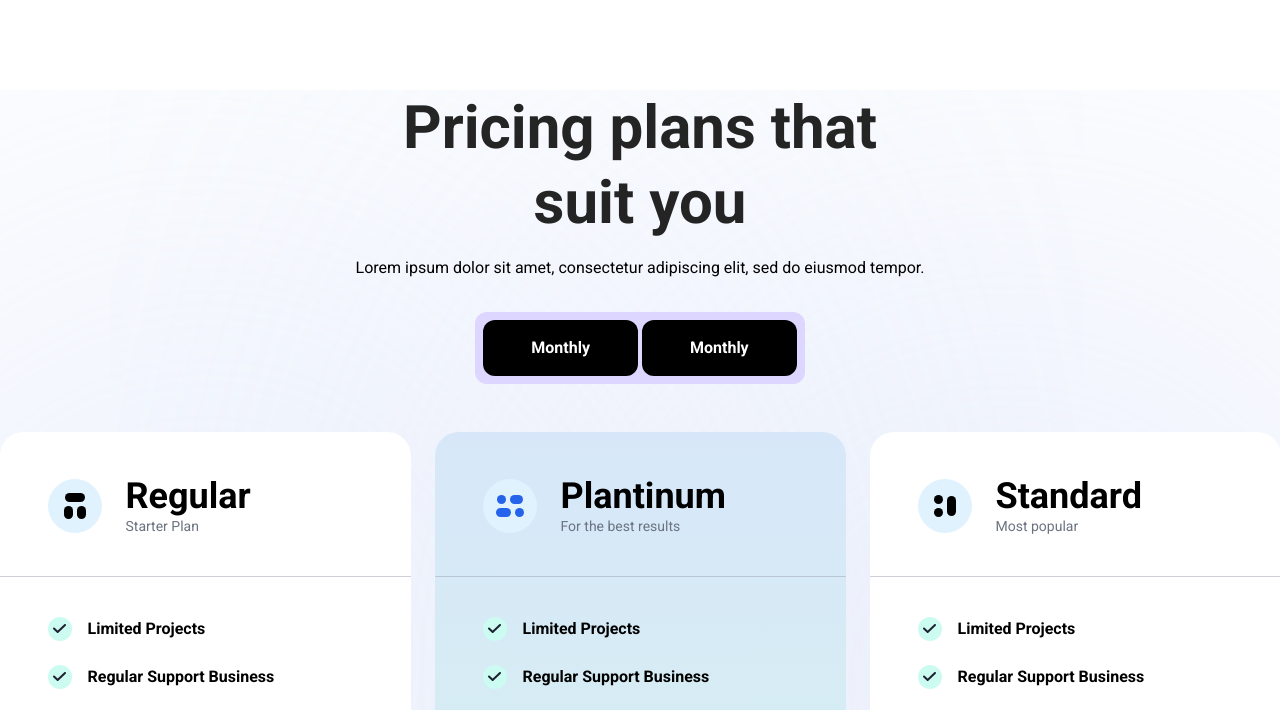
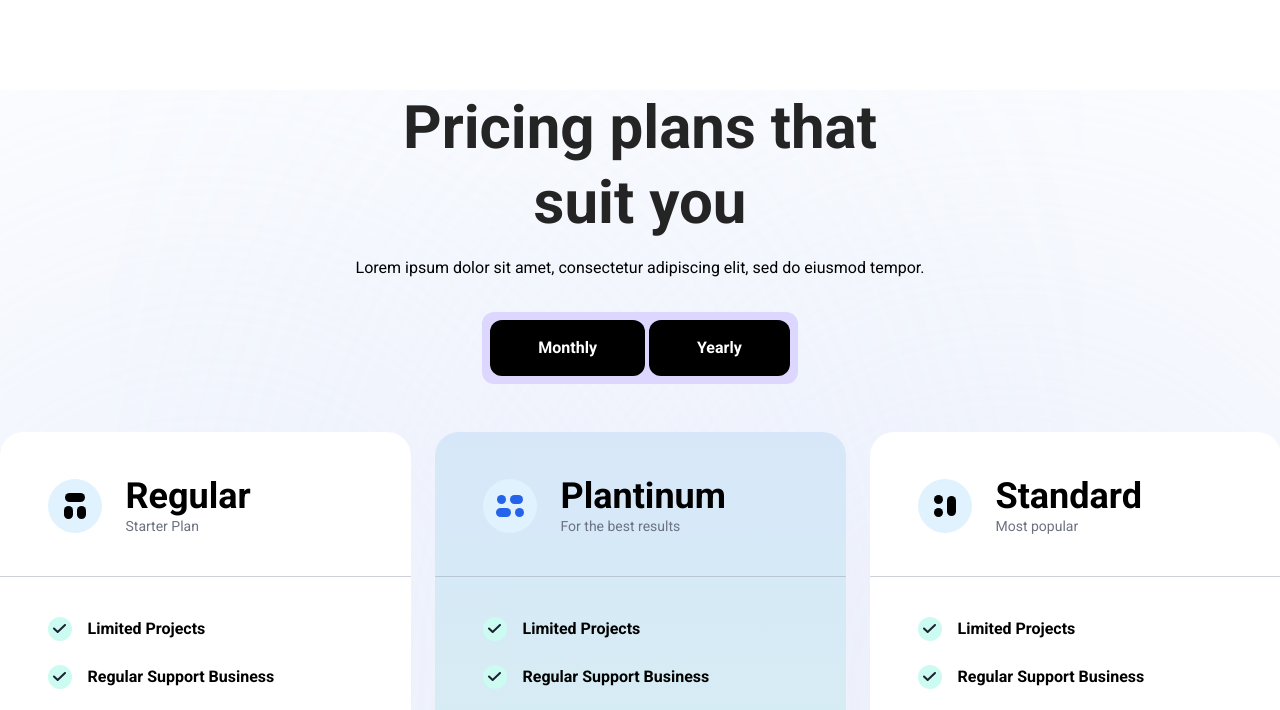
Before and after one commit to Annexode/Client-first-Template-11, a website: page index.html in a window 1280 px wide. Shown: the part 74-784 px from the top of the page. Drawn offline with Linux system fonts and the light colour scheme.

```diff
--- a/index.html
+++ b/index.html
@@ -75,7 +75,7 @@
             id="yearly"
             class="bg-black pt-4 pb-4 pr-12 pl-12 rounded-xl text-white text-base font-bold"
           >
-            Monthly
+            Yearly
           </button>
         </div>
         <div id="categoriesOfPricing" class="flex items-center mt-12 gap-6">
```
Also changed, not shown: src/output.css.
